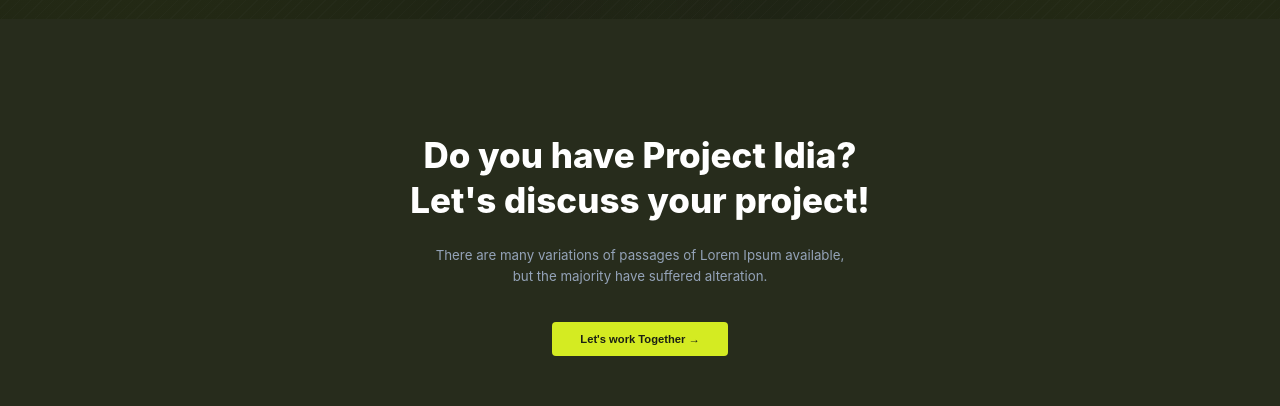
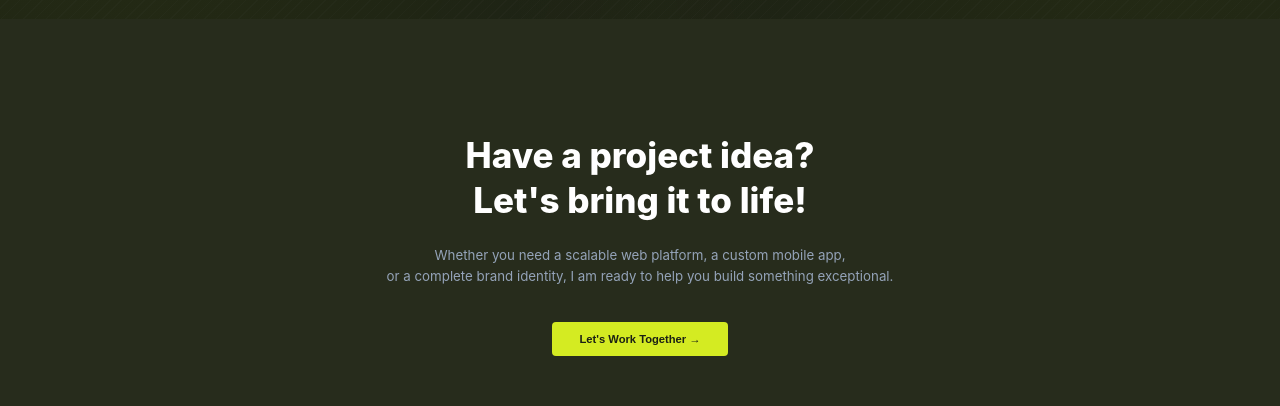
Before and after one commit to princengiru/my-portifolio, a React (Vite) app: page / in a window 1280 px wide. Shown: the part 3080-3486 px from the top of the page. Built offline with nearby package versions, Linux system fonts and the light colour scheme.

Commit message:
new changes

```diff
--- a/src/components/CallToAction.jsx
+++ b/src/components/CallToAction.jsx
@@ -5,14 +5,14 @@ export default function CallToAction() {
     <section className="cta-section">
       <div className="cta-container">
         <h2 className="cta-title">
-          Do you have Project Idia?<br />
-          Let's discuss your project!
+          Have a project idea?<br />
+          Let's bring it to life!
         </h2>
         <p className="cta-subtitle">
-          There are many variations of passages of Lorem Ipsum available,<br />
-          but the majority have suffered alteration.
+          Whether you need a scalable web platform, a custom mobile app, <br />
+          or a complete brand identity, I am ready to help you build something exceptional.
         </p>
-        <button className="btn btn-primary cta-btn">Let's work Together &rarr;</button>
+        <button className="btn btn-primary cta-btn">Let's Work Together &rarr;</button>
       </div>
     </section>
   );
```
